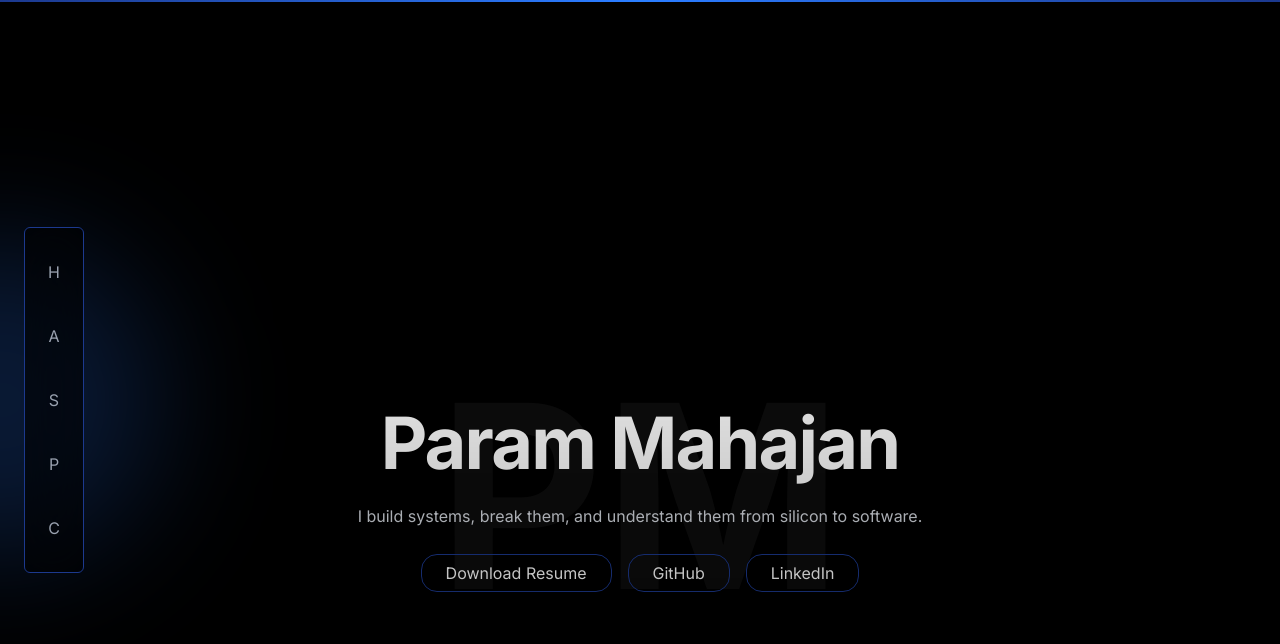
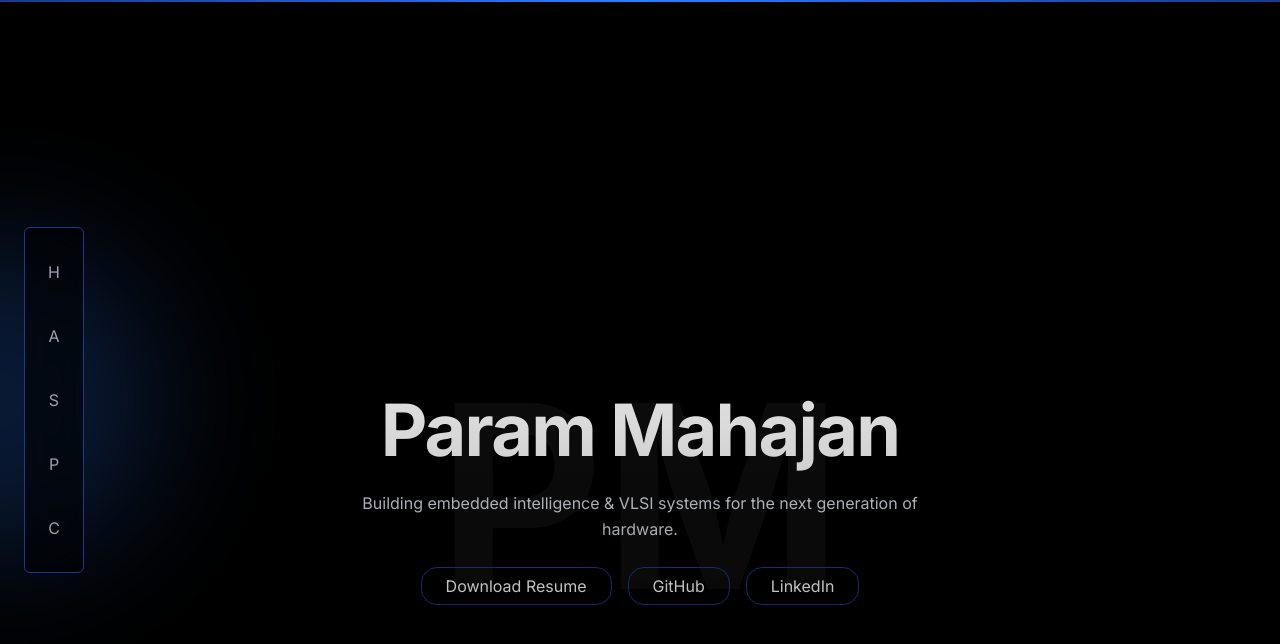
Before and after one commit to mahajanparam-dev/param-portfolio-new, a Next.js app: page / in a window 1280 px wide. Shown: the top 644 px of the page. Built offline with nearby package versions, Linux system fonts and the light colour scheme.

Commit message:
Update Hero.tsx

```diff
--- a/src/components/sections/Hero.tsx
+++ b/src/components/sections/Hero.tsx
@@ -52,7 +52,7 @@ export default function Hero() {
 
         {/* Subtitle */}
         <p className="text-gray-300 max-w-xl mb-8 leading-relaxed">
-          I build systems, break them, and understand them from silicon to software.
+         Building embedded intelligence & VLSI systems for the next generation of hardware.
         </p>
 
         {/* Buttons */}
```
